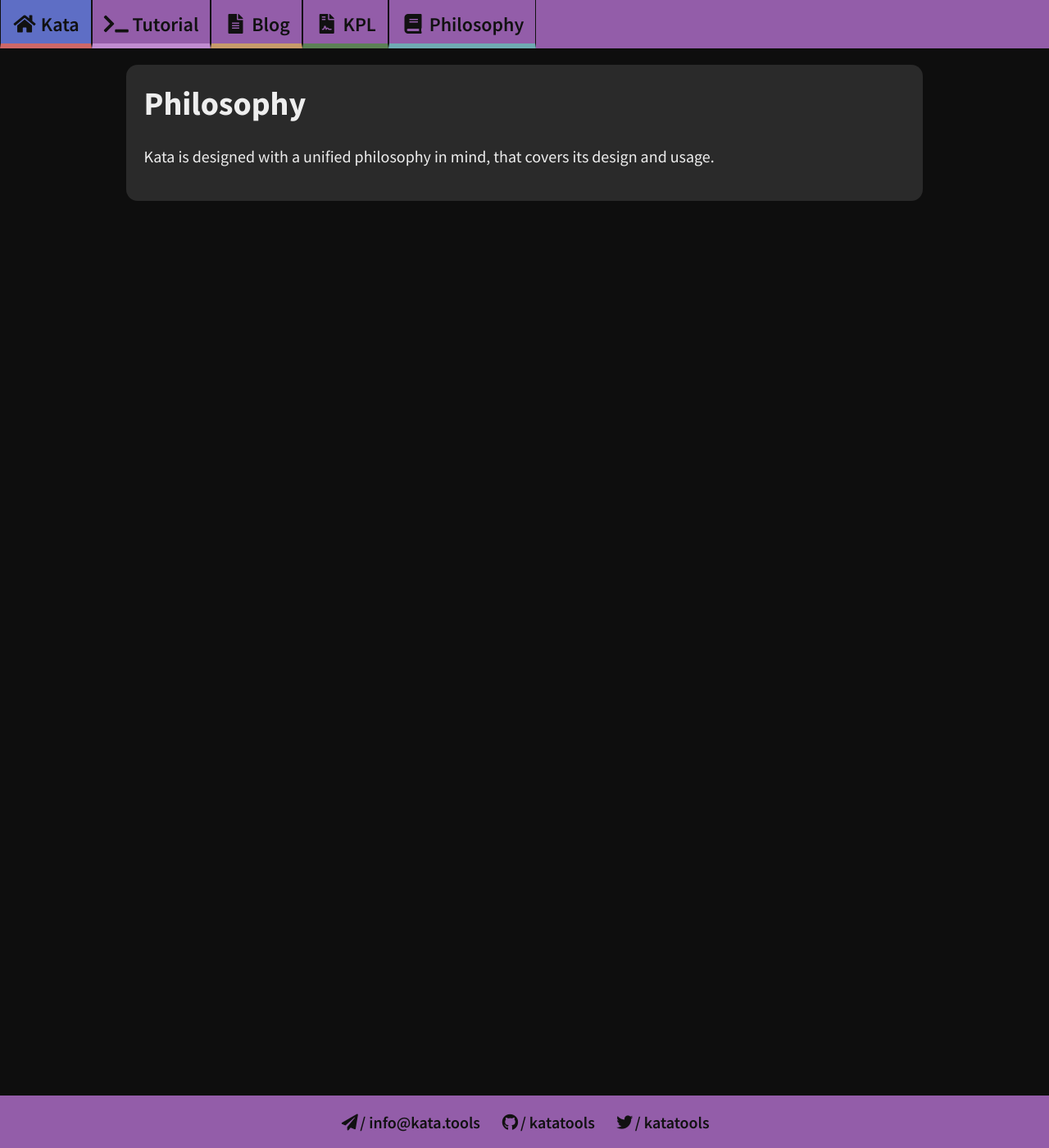
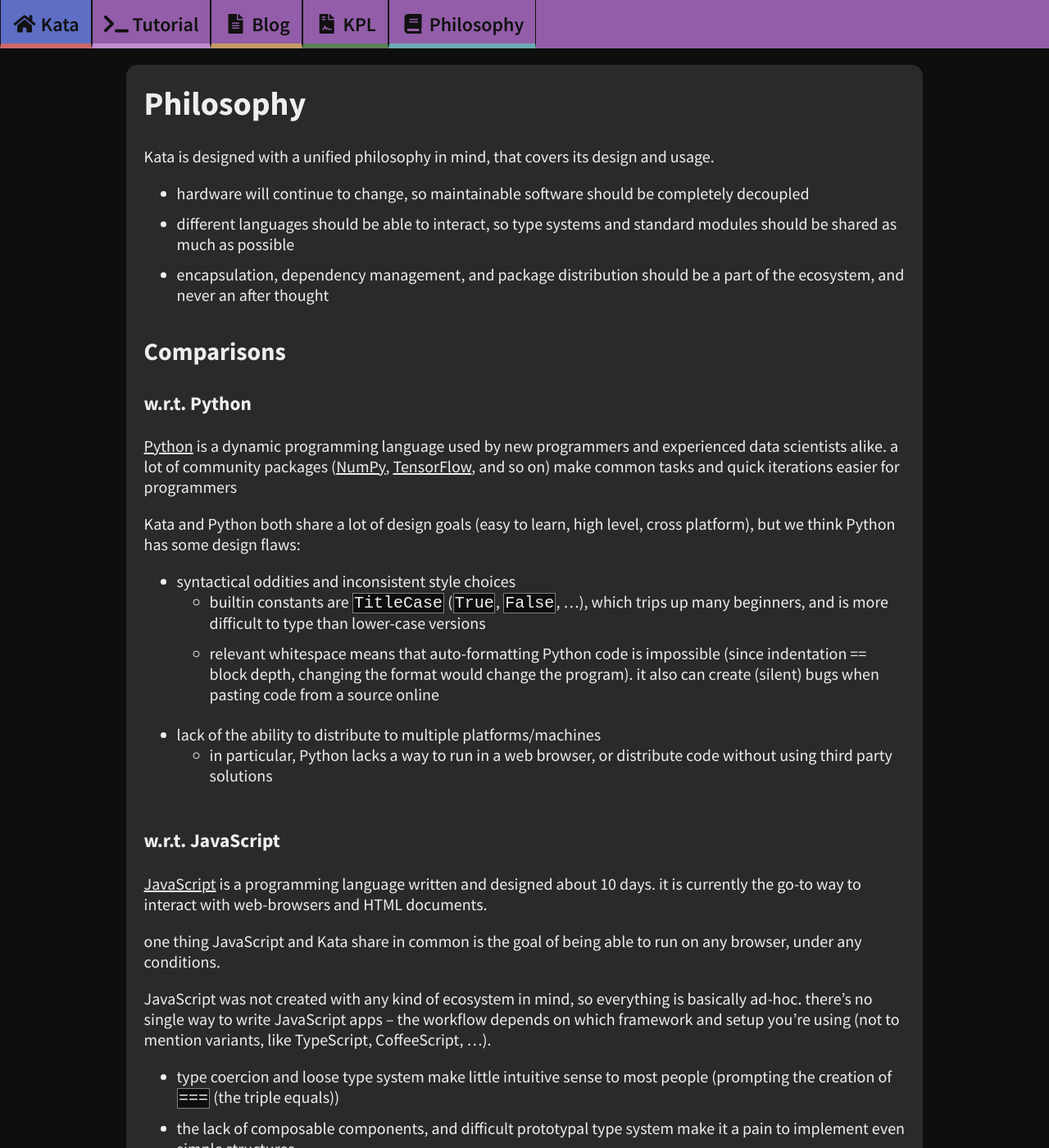
Before and after one commit to gcrois/gcrois.github.io, a Jekyll site: the page built from philosophy.md, in a window 1280 px wide and 1400 px high. Shown: the whole window at 82% size. Built offline with Jekyll 4.4.1, drawn with Linux system fonts in a browser that asks for light colours; nearby versions of some CDN libraries; some of the changed text lies outside the part shown.

Commit message:
more writing

```diff
--- a/philosophy.md
+++ b/philosophy.md
@@ -7,3 +7,33 @@
 ---
 
 Kata is designed with a unified philosophy in mind, that covers its design and usage.
+
+  * hardware will continue to change, so maintainable software should be completely decoupled
+  * different languages should be able to interact, so type systems and standard modules should be shared as much as possible
+  * encapsulation, dependency management, and package distribution should be a part of the ecosystem, and never an after thought
+
+## Comparisons
+
+### w.r.t. Python
+
+[Python](https://www.python.org/) is a dynamic programming language used by new programmers and experienced data scientists alike. a lot of community packages ([NumPy](https://numpy.org/), [TensorFlow](https://www.tensorflow.org/), and so on) make common tasks and quick iterations easier for programmers
+
+Kata and Python both share a lot of design goals (easy to learn, high level, cross platform), but we think Python has some design flaws:
+
+  * syntactical oddities and inconsistent style choices
+    * builtin constants are `TitleCase` (`True`, `False`, ...), which trips up many beginners, and is more difficult to type than lower-case versions
+    * relevant whitespace means that auto-formatting Python code is impossible (since indentation == block depth, changing the format would change the program). it also can create (silent) bugs when pasting code from a source online
+  * lack of the ability to distribute to multiple platforms/machines
+    * in particular, Python lacks a way to run in a web browser, or distribute code without using third party solutions
+
+### w.r.t. JavaScript
+
+[JavaScript](https://en.wikipedia.org/wiki/JavaScript) is a programming language written and designed about 10 days. it is currently the go-to way to interact with web-browsers and HTML documents.
+
+one thing JavaScript and Kata share in common is the goal of being able to run on any browser, under any conditions.
+
+JavaScript was not created with any kind of ecosystem in mind, so everything is basically ad-hoc. there's no single way to write JavaScript apps -- the workflow depends on which framework and setup you're using (not to mention variants, like TypeScript, CoffeeScript, ...).
+
+  * type coercion and loose type system make little intuitive sense to most people (prompting the creation of `===` (the triple equals))
+  * the lack of composable components, and difficult prototypal type system make it a pain to implement even simple structures
+  * the lack of a standard library causes an abundance of low-quality duplicate code (for example, the [leftpad fiasco](https://qz.com/646467/how-one-programmer-broke-the-internet-by-deleting-a-tiny-piece-of-code/))
```
